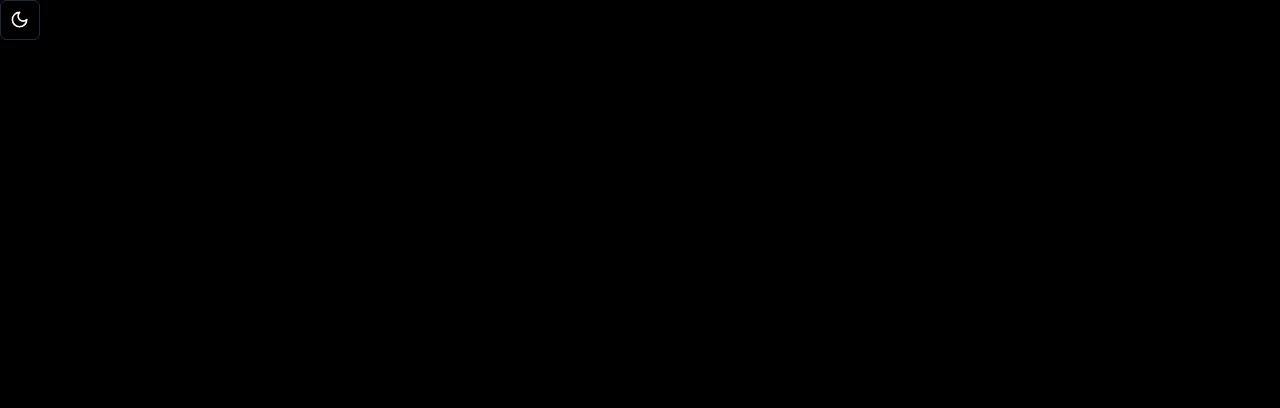
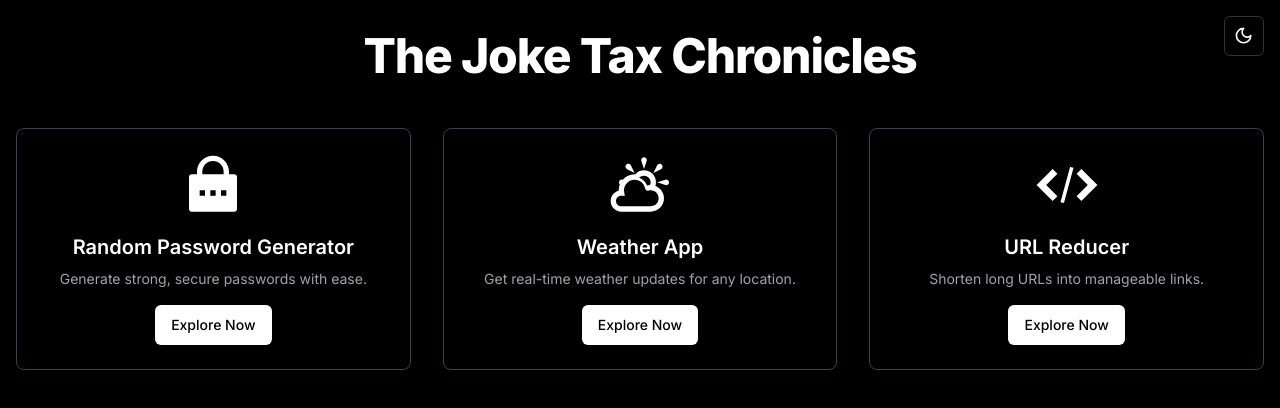
Before and after one commit to nahyan0077/utility-app, a React (Vite) app: page / in a window 1280 px wide. Shown: the top 408 px of the page. Built offline with nearby package versions, Linux system fonts and the light colour scheme.

Commit message:
feat: dark and light mode and home page added

```diff
--- a/package.json
+++ b/package.json
@@ -17,6 +17,7 @@
     "lucide-react": "^0.417.0",
     "react": "^18.3.1",
     "react-dom": "^18.3.1",
+    "react-icons": "^5.2.1",
     "tailwind-merge": "^2.4.0",
     "tailwindcss-animate": "^1.0.7"
   },
--- a/src/components/home/Home.tsx
+++ b/src/components/home/Home.tsx
@@ -1,9 +1,60 @@
-import { ModeToggle } from "../ui/mode-toggler"
+import React from "react";
+import { Button } from "../ui/button";
+import { ModeToggle } from "../ui/mode-toggler";
+import { RiLockPasswordFill } from "react-icons/ri";
+import { TiWeatherPartlySunny } from "react-icons/ti";
+import { ImEmbed2 } from "react-icons/im";
 
-export const Home : React.FC = () => {
-    return(
-        <>
-            <ModeToggle />
-        </>
-    )
-}
+export const Home: React.FC = () => {
+  return (
+    <>
+      <div className="relative">
+        <div className="absolute top-4 right-4">
+          <ModeToggle />
+        </div>
+      </div>
+      <div className="container mx-auto px-4 py-8">
+        <header className="flex justify-center items-center mb-12">
+          <h1 className="text-3xl sm:text-4xl lg:text-5xl font-extrabold tracking-tight">
+            The Joke Tax Chronicles
+          </h1>
+        </header>
+
+        <main>
+          <div className="grid grid-cols-1 sm:grid-cols-2 lg:grid-cols-3 gap-8">
+            {[
+              {
+                icon: <RiLockPasswordFill className="w-16 h-16 mb-4" />,
+                title: "Random Password Generator",
+                description: "Generate strong, secure passwords with ease.",
+              },
+              {
+                icon: <TiWeatherPartlySunny className="w-16 h-16 mb-4" />,
+                title: "Weather App",
+                description: "Get real-time weather updates for any location.",
+              },
+              {
+                icon: <ImEmbed2 className="w-16 h-16 mb-4" />,
+                title: "URL Reducer",
+                description: "Shorten long URLs into manageable links.",
+              },
+            ].map((card, index) => (
+              <div
+                key={index}
+                className="border border-gray-200 dark:border-gray-700 rounded-lg shadow-md p-6 flex flex-col items-center">
+                {card.icon}
+                <h2 className="text-xl font-semibold mb-2">{card.title}</h2>
+                <p className="text-gray-600 dark:text-gray-400 text-sm mb-4 text-center">
+                  {card.description}
+                </p>
+                <Button>Explore Now</Button>
+              </div>
+            ))}
+          </div>
+        </main>
+      </div>
+    </>
+  );
+};
+
+export default Home;
--- a/src/components/ui/button.tsx
+++ b/src/components/ui/button.tsx
@@ -9,7 +9,7 @@ const buttonVariants = cva(
   {
     variants: {
       variant: {
-        default: "bg-primary text-primary-foreground hover:bg-primary/90",
+        default: "bg-primary text-primary-foreground hover:bg-primary/70",
         destructive:
           "bg-destructive text-destructive-foreground hover:bg-destructive/90",
         outline:
--- a/src/index.css
+++ b/src/index.css
@@ -1,61 +1,66 @@
+@import url('https://fonts.googleapis.com/css2?family=Inter:wght@100;200;300;400;500;600;700;800;900&display=swap');
+
+
 @tailwind base;
 @tailwind components;
 @tailwind utilities;
 
+
+
 @layer base {
   :root {
-    --background: 0 0% 100%;
-    --foreground: 222.2 84% 4.9%;
-    --card: 0 0% 100%;
-    --card-foreground: 222.2 84% 4.9%;
-    --popover: 0 0% 100%;
-    --popover-foreground: 222.2 84% 4.9%;
-    --primary: 222.2 47.4% 11.2%;
-    --primary-foreground: 210 40% 98%;
-    --secondary: 210 40% 96.1%;
-    --secondary-foreground: 222.2 47.4% 11.2%;
-    --muted: 210 40% 96.1%;
-    --muted-foreground: 215.4 16.3% 46.9%;
-    --accent: 210 40% 96.1%;
-    --accent-foreground: 222.2 47.4% 11.2%;
-    --destructive: 0 84.2% 60.2%;
-    --destructive-foreground: 210 40% 98%;
-    --border: 214.3 31.8% 91.4%;
-    --input: 214.3 31.8% 91.4%;
-    --ring: 222.2 84% 4.9%;
+    --background: 0 0% 100%; /* white */
+    --foreground: 0 0% 0%;   /* black */
+    --card: 0 0% 100%; /* white */
+    --card-foreground: 0 0% 0%; /* black */
+    --popover: 0 0% 100%; /* white */
+    --popover-foreground: 0 0% 0%; /* black */
+    --primary: 0 0% 0%;   /* black */
+    --primary-foreground: 0 0% 100%; /* white */
+    --secondary: 0 0% 90%; /* light gray */
+    --secondary-foreground: 0 0% 0%; /* black */
+    --muted: 0 0% 90%; /* light gray */
+    --muted-foreground: 0 0% 0%; /* black */
+    --accent: 0 0% 90%; /* light gray */
+    --accent-foreground: 0 0% 0%; /* black */
+    --destructive: 0 100% 50%; /* red */
+    --destructive-foreground: 0 0% 100%; /* white */
+    --border: 0 0% 80%; /* gray */
+    --input: 0 0% 80%; /* gray */
+    --ring: 0 0% 0%; /* black */
     --radius: 0.5rem;
-    --chart-1: 12 76% 61%;
-    --chart-2: 173 58% 39%;
-    --chart-3: 197 37% 24%;
-    --chart-4: 43 74% 66%;
-    --chart-5: 27 87% 67%;
+    --chart-1: 0 0% 20%; /* dark gray */
+    --chart-2: 0 0% 40%; /* medium gray */
+    --chart-3: 0 0% 60%; /* light gray */
+    --chart-4: 0 0% 80%; /* very light gray */
+    --chart-5: 0 0% 100%; /* white */
   }
 
   .dark {
-    --background: 0 0% 0%;
-    --foreground: 210 40% 98%;
-    --card: 0 0% 0%;
-    --card-foreground: 210 40% 98%;
-    --popover: 0 0% 0%;
-    --popover-foreground: 210 40% 98%;
-    --primary: 210 40% 98%;
-    --primary-foreground: 222.2 47.4% 11.2%;
-    --secondary: 217.2 32.6% 17.5%;
-    --secondary-foreground: 210 40% 98%;
-    --muted: 217.2 32.6% 17.5%;
-    --muted-foreground: 215 20.2% 65.1%;
-    --accent: 217.2 32.6% 17.5%;
-    --accent-foreground: 210 40% 98%;
-    --destructive: 0 62.8% 30.6%;
-    --destructive-foreground: 210 40% 98%;
-    --border: 217.2 32.6% 17.5%;
-    --input: 217.2 32.6% 17.5%;
-    --ring: 212.7 26.8% 83.9%;
-    --chart-1: 220 70% 50%;
-    --chart-2: 160 60% 45%;
-    --chart-3: 30 80% 55%;
-    --chart-4: 280 65% 60%;
-    --chart-5: 340 75% 55%;
+    --background: 0 0% 0%; /* black */
+    --foreground: 0 0% 100%; /* white */
+    --card: 0 0% 0%; /* black */
+    --card-foreground: 0 0% 100%; /* white */
+    --popover: 0 0% 0%; /* black */
+    --popover-foreground: 0 0% 100%; /* white */
+    --primary: 0 0% 100%; /* white */
+    --primary-foreground: 0 0% 0%; /* black */
+    --secondary: 0 0% 10%; /* very dark gray */
+    --secondary-foreground: 0 0% 100%; /* white */
+    --muted: 0 0% 10%; /* very dark gray */
+    --muted-foreground: 0 0% 100%; /* white */
+    --accent: 0 0% 10%; /* very dark gray */
+    --accent-foreground: 0 0% 100%; /* white */
+    --destructive: 0 62.8% 30.6%; /* dark red */
+    --destructive-foreground: 0 0% 100%; /* white */
+    --border: 0 0% 20%; /* dark gray */
+    --input: 0 0% 20%; /* dark gray */
+    --ring: 0 0% 100%; /* white */
+    --chart-1: 0 0% 80%; /* very light gray */
+    --chart-2: 0 0% 60%; /* light gray */
+    --chart-3: 0 0% 40%; /* medium gray */
+    --chart-4: 0 0% 20%; /* dark gray */
+    --chart-5: 0 0% 0%; /* black */
   }
 }
 
@@ -65,5 +70,6 @@
   }
   body {
     @apply bg-background text-foreground;
+    @apply font-sans;
   }
 }
--- a/tailwind.config.js
+++ b/tailwind.config.js
@@ -71,6 +71,9 @@ module.exports = {
         "accordion-down": "accordion-down 0.2s ease-out",
         "accordion-up": "accordion-up 0.2s ease-out",
       },
+      fontFamily: {
+        sans: ['Inter', 'sans-serif'],
+      },
     },
   },
   plugins: [require("tailwindcss-animate")],
```
Also changed, not shown: 1 other file (tests, documents, lock files or other folders).
